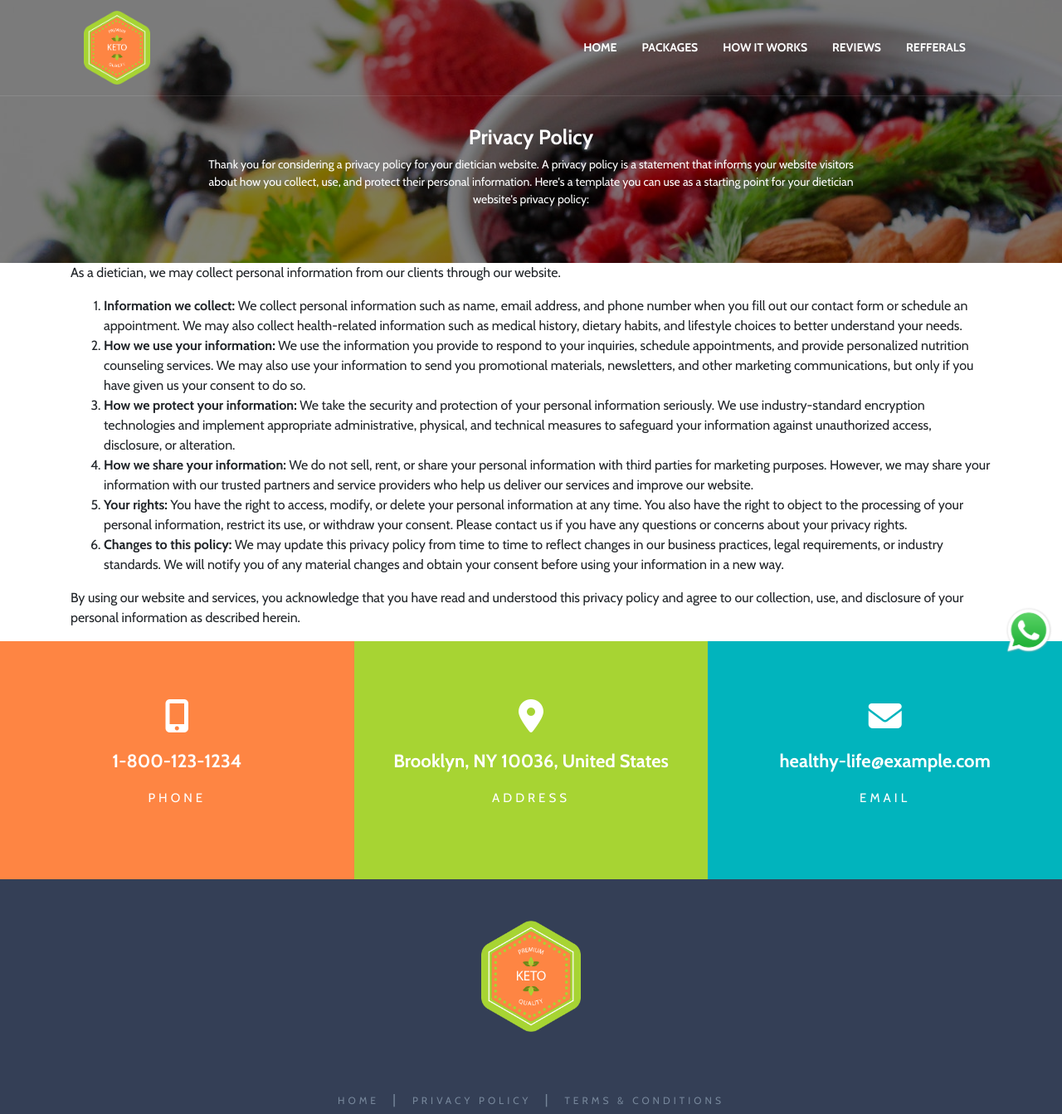
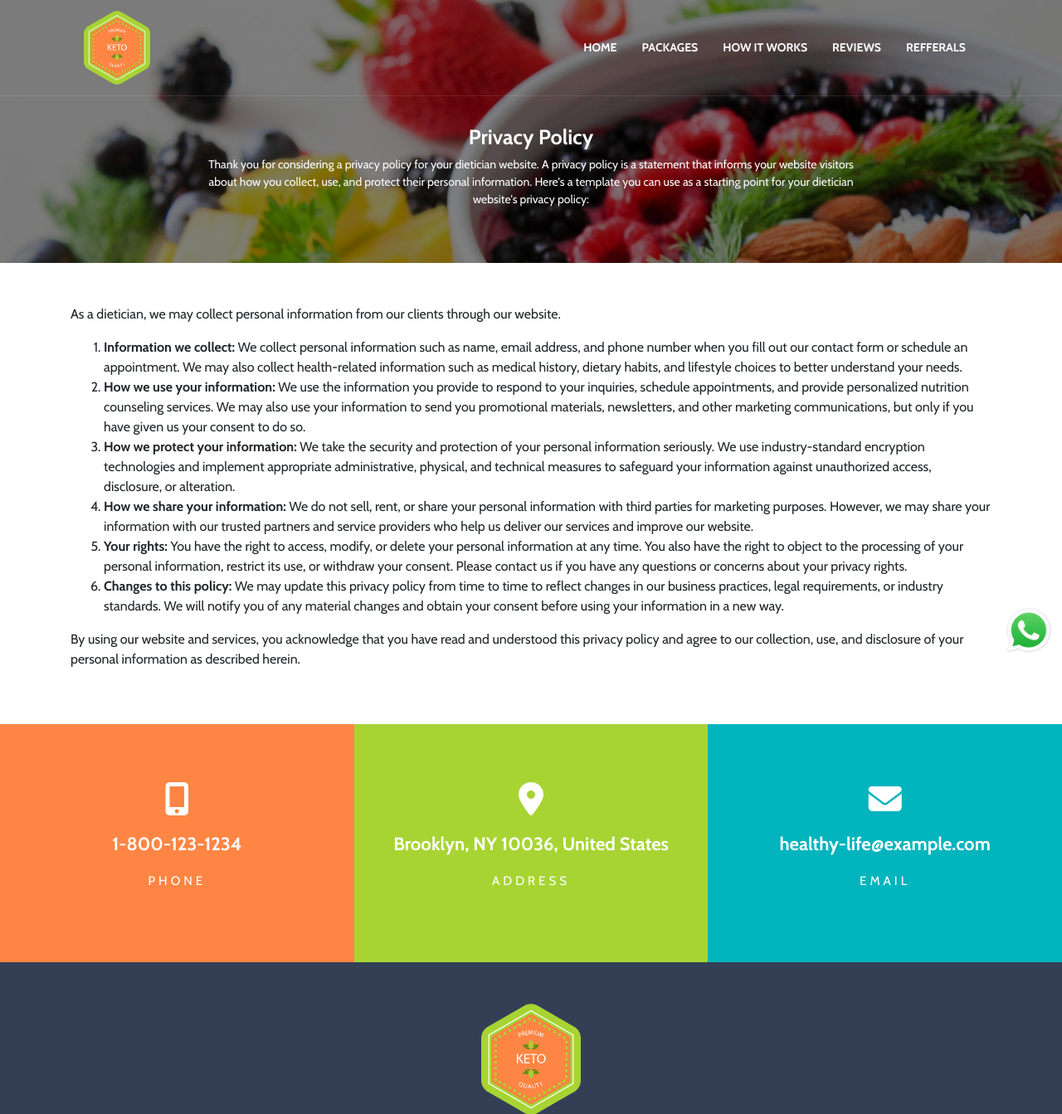
Before and after one commit to MuhammadAliQureshi7/keto_nutrition, a CodeIgniter app: page /database/index.php/home/privacy_policy in a window 1280 px wide. Shown: the top 1343 px of the page at 83% size. Run offline with CodeIgniter, Linux system fonts and the light colour scheme; data that the repository does not hold is empty; some libraries are stand-ins or nearby versions.

Commit message:
css added to privacy policy

```diff
--- a/assets/css/style.css
+++ b/assets/css/style.css
@@ -1313,6 +1313,9 @@ select.goog-te-combo {
 .VIpgJd-ZVi9od-ORHb-OEVmcd{
     display: none;
 }
+.section .policy{
+    padding: 50px 0;
+}
 @media (max-width: 1199px){
     .section .banner .text-wrap h1{
         font-size: 50px;
```
